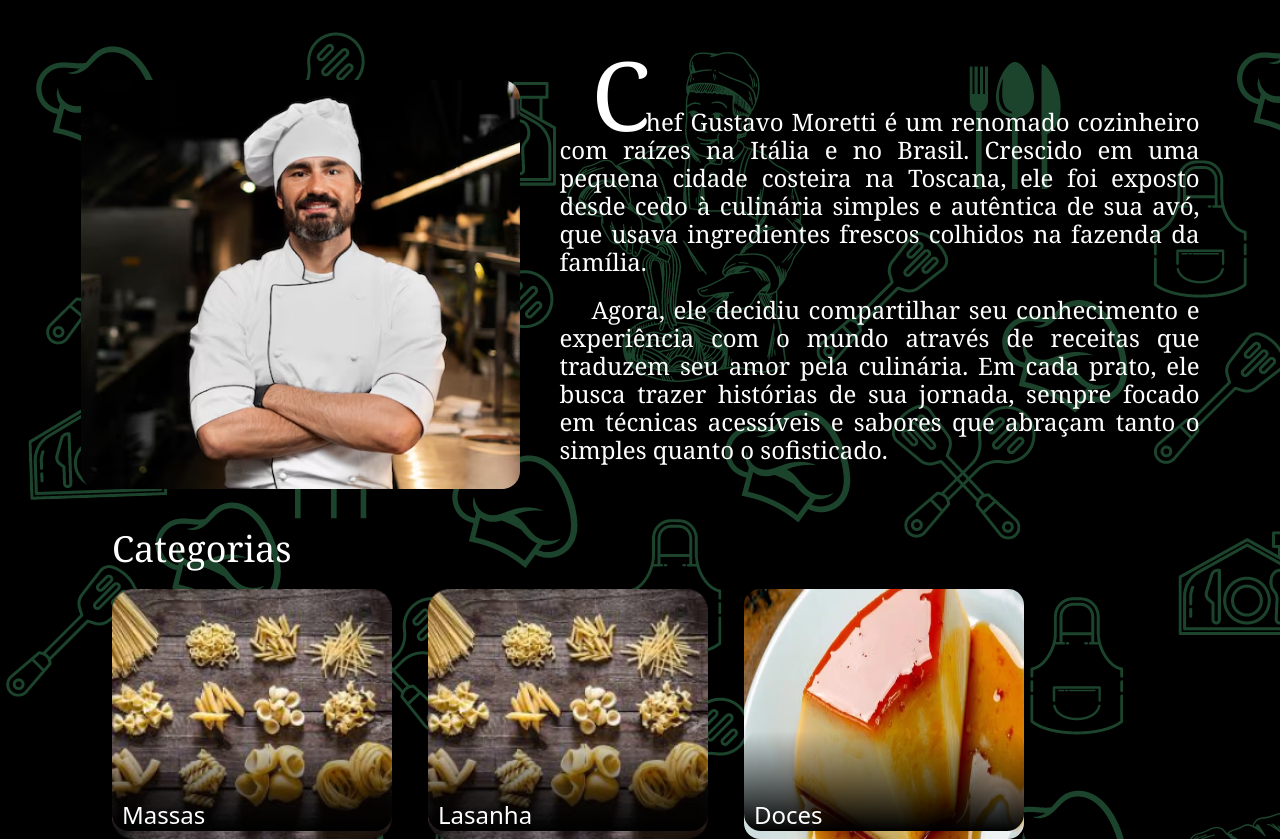
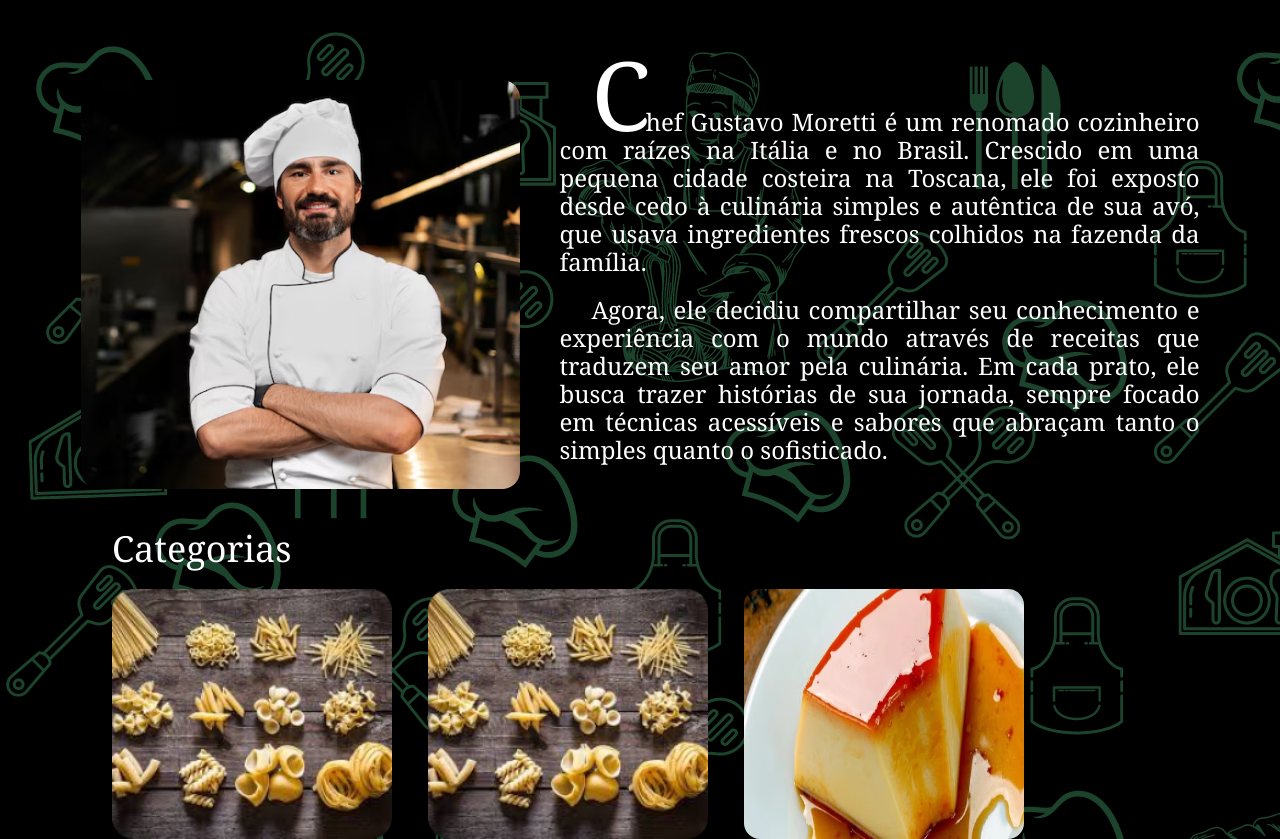
Before and after one commit to Andre-MB/front-ChefOnline, a React (Vite) app: page / in a window 1280 px wide. Built offline with nearby package versions, Linux system fonts and the light colour scheme.

Commit message:
hover de cardes da home

```diff
--- a/components/Categ.jsx
+++ b/components/Categ.jsx
@@ -9,10 +9,12 @@ export default function Categ({ imagem, name }) {
   return (
     <>
       <Link to={`/category/${name}`}>
-        <div onClick={navegacao}>
+        <div className="group hover:scale-110" onClick={navegacao}>
           <img className="imageCard rounded-2xl" src={imagem} alt="" />
-          <h1 className="titulo text-white text-2xl relative z-10 ">{name}</h1>
-          <div className="sombra relative z-1"></div>
+          <h1 className="titulo text-white text-2xl relative z-10 hidden group-hover:flex transition">
+            {name}
+          </h1>
+          <div className="sombra relative z-1 hidden group-hover:flex transition"></div>
         </div>
       </Link>
     </>
```
